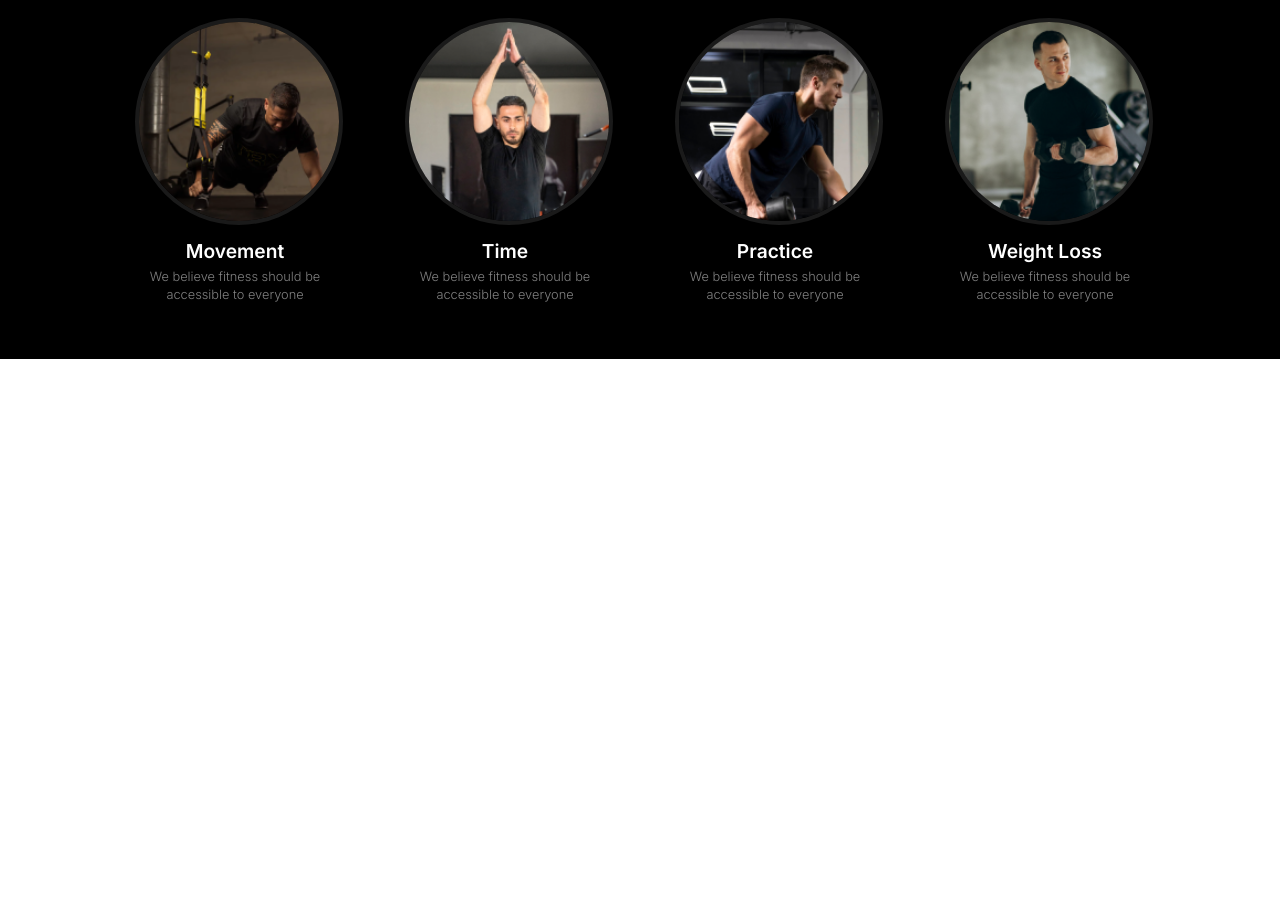
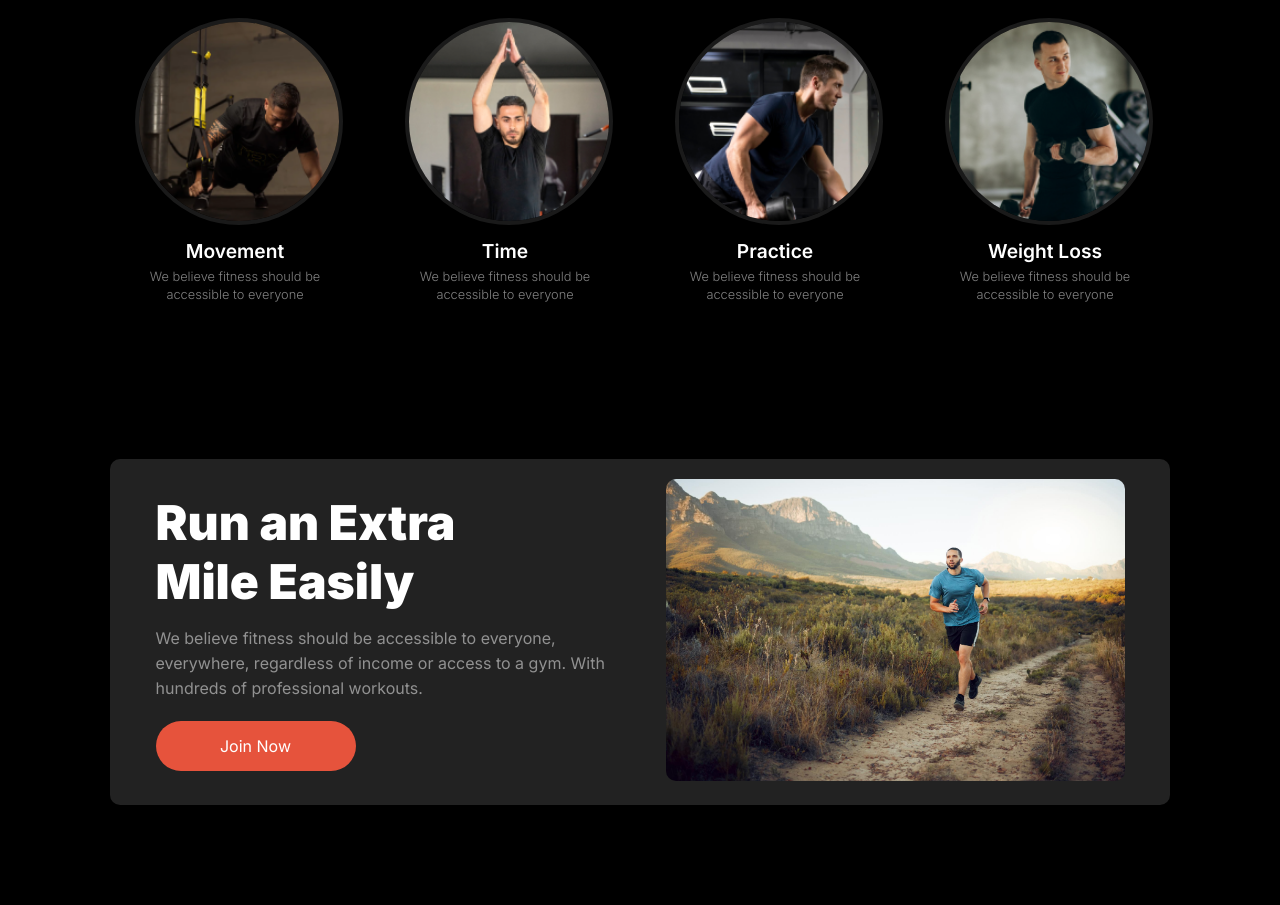
Before and after one commit to Rukaiya1/Assignment-2, a plain HTML site: page index.html in a window 1280 px wide. Shown: the part 1001-1906 px from the top of the page. Before the commit the page ends 1360 px from the top, so only its background shows below. Drawn offline with Linux system fonts and the light colour scheme.

Commit message:
Run an Extra Mile section added

```diff
--- a/index.html
+++ b/index.html
@@ -131,6 +131,22 @@
         </div>
       </section>
       <!-- Change your habit section ends here -->
+
+      <!-- Run an Extra Mile section starts here -->
+       <section class="run-section">
+        <div class="run-container display-flex">
+          <div class="run-info">
+            <h3 class="title">Run an Extra <br> Mile Easily</h3>
+            <p class="description">We believe fitness should be accessible to everyone, everywhere, regardless of income or access to a gym. With hundreds of professional workouts.</p>
+            <button class="btn-primary">Join Now</button>
+          </div>
+          <div class="run-image">
+            <img src="images/run.jpg" alt="">
+          </div>
+        </div>
+       </section>
+
+       <!-- Run an Extra Mile section ends here -->
     </main>
   </body>
 </html>
--- a/styles/responsive.css
+++ b/styles/responsive.css
@@ -57,4 +57,22 @@
 .box-container{
   flex-direction: column;
 }
+/* Run an Extra Mile section */
+.run-container{
+  flex-direction: column;
+  width: 85%;
+  padding: 10px;
 }
+.run-info{
+  padding-top: 20px;
+}
+.run-info, .run-image{
+  width: 80%;
+  padding-bottom: 20px;
+}
+.run-info button{
+  width: 100%;
+}
+
+
+}
--- a/styles/styles.css
+++ b/styles/styles.css
@@ -16,6 +16,7 @@
   background-color: #e6533c;
   color: #fff;
   font-size: 1rem;
+  width: 200px;
   padding: 15px 40px;
   border: none;
   border-radius: 30px;
@@ -105,6 +106,7 @@ header {
   background-color: transparent;
   color: #fff;
   font-size: 1rem;
+  width: 200px;
   padding: 15px 40px;
   border: 1px solid #fff;
   border-radius: 30px;
@@ -193,3 +195,30 @@ header {
   line-height: 18px;
 }
 /* Change your habit styles ends starts here */
+
+/* Run an Extra Mile styles starts here */
+.run-section{
+  background-color: #000;
+  padding: 100px 0;
+}
+.run-container{
+  width: 1020px;
+  background-color: #222;
+  padding: 20px;
+  border-radius: 10px;
+  align-items: center;
+}
+.run-info{
+  width: 45%;
+}
+.run-info button{
+  margin-top: 20px;
+}
+.run-image{
+  width: 45%;
+}
+.run-image img{
+  width: 100%;
+  border-radius: 10px;
+}
+/* Run an Extra Mile ends starts here */
```
